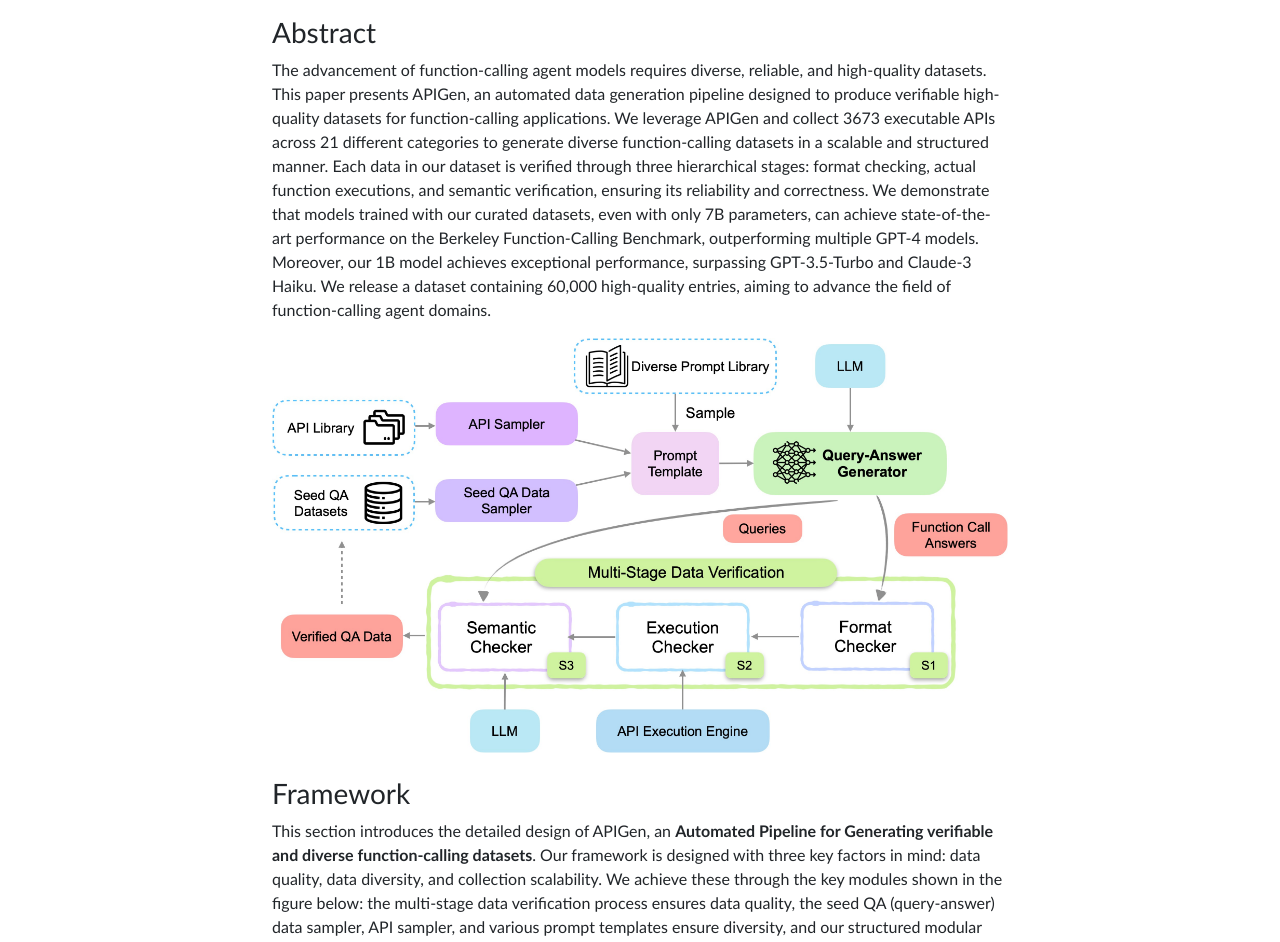
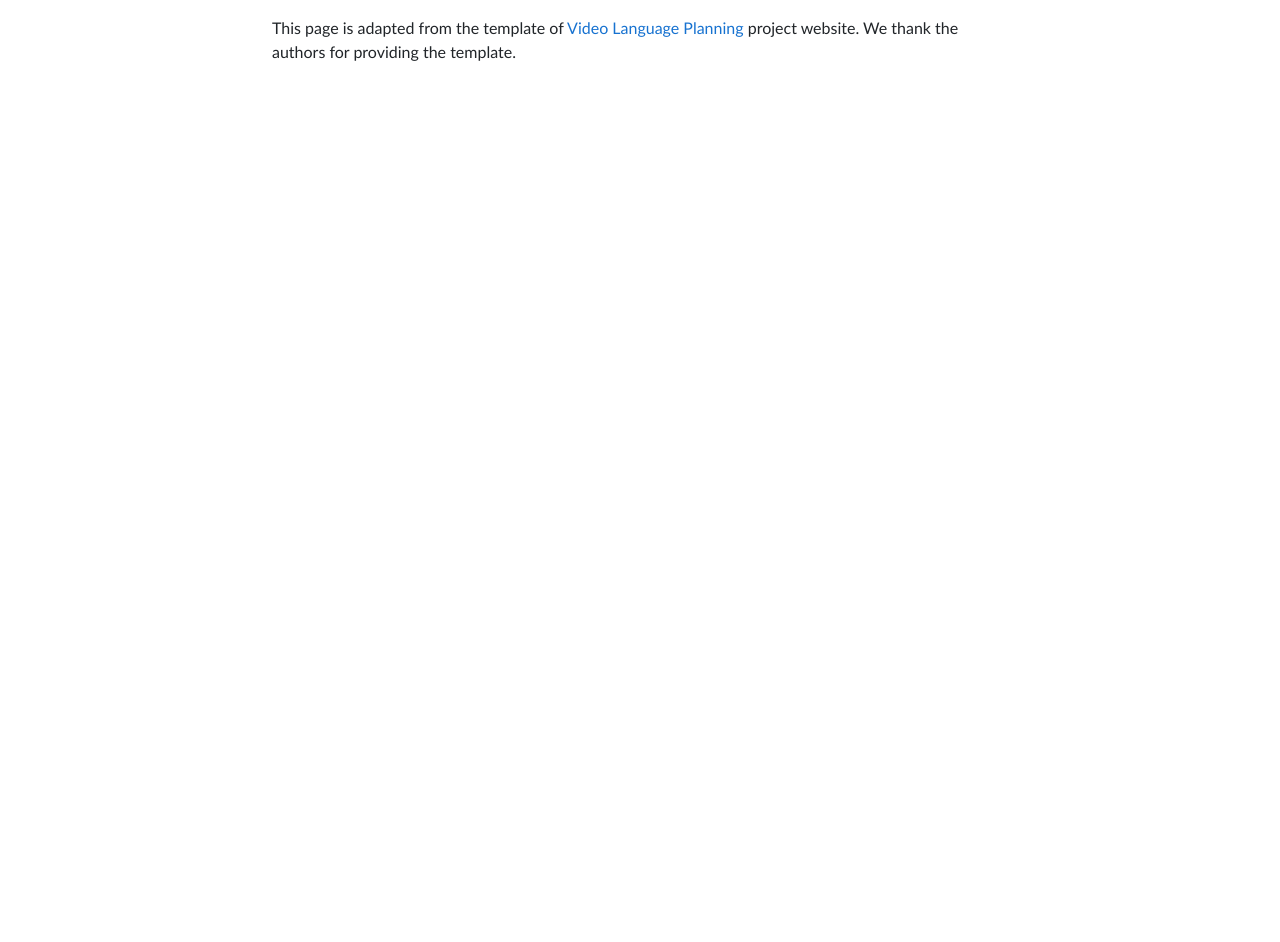
Before and after one commit to apigen-pipeline/apigen-pipeline.github.io, a plain HTML site: page index.html in a window 1280 px wide. Shown: the part 412-1354 px from the top of the page. After the commit the page ends 800 px from the top, so only its background shows below. Drawn offline with nearby package versions, Linux system fonts and the light colour scheme; some packages are replaced by stand-ins of ours; a script that the page names is missing.

Commit message:
Update index.html

```diff
--- a/index.html
+++ b/index.html
@@ -82,7 +82,7 @@
                 <li><a href="https://sites.google.com/view/zhiwei-jim">Zhiwei Liu</a></li>
                 <li><a href="https://www.linkedin.com/in/yihao-feng-647985269/">Yihao Feng</a></li>
                 <li><a href="https://www.linkedin.com/in/rithesh-r-n/?originalSubdomain=ca">Rithesh Murthy</a></li>
-                <li><a href="https://yangliangwei.github.io/">Liangwei Yang</a></li>
+                <li><a href="https://yangliangwei.github.io/">Liangwei Yang</a></li> <br>
                 <li><a href="https://www.linkedin.com/in/silvio-savarese-97b76114/">Silvio Savarese</a></li>
                 <li><a href="https://www.niebles.net/">Juan Carlos Niebles</a></li>
                 <li><a href="https://huan-december.github.io/">Huan Wang</a></li>
@@ -120,7 +120,7 @@
             </div>
         </div>
 
-        <div class="row justify-content-md-center">
+<!--         <div class="row justify-content-md-center">
             <div class="col-md-10 col-lg-8">
                 <h3 class="mt-4 mb-2">Abstract</h3>
                 <p class="text-justify">
@@ -262,7 +262,7 @@
                 </p>
             </div>
         </div>
-    </div>
+    </div> -->
     <div class="row justify-content-md-center mt-4">
         <div class="col-md-10 col-lg-8">
             <p class="text-justify">
```
